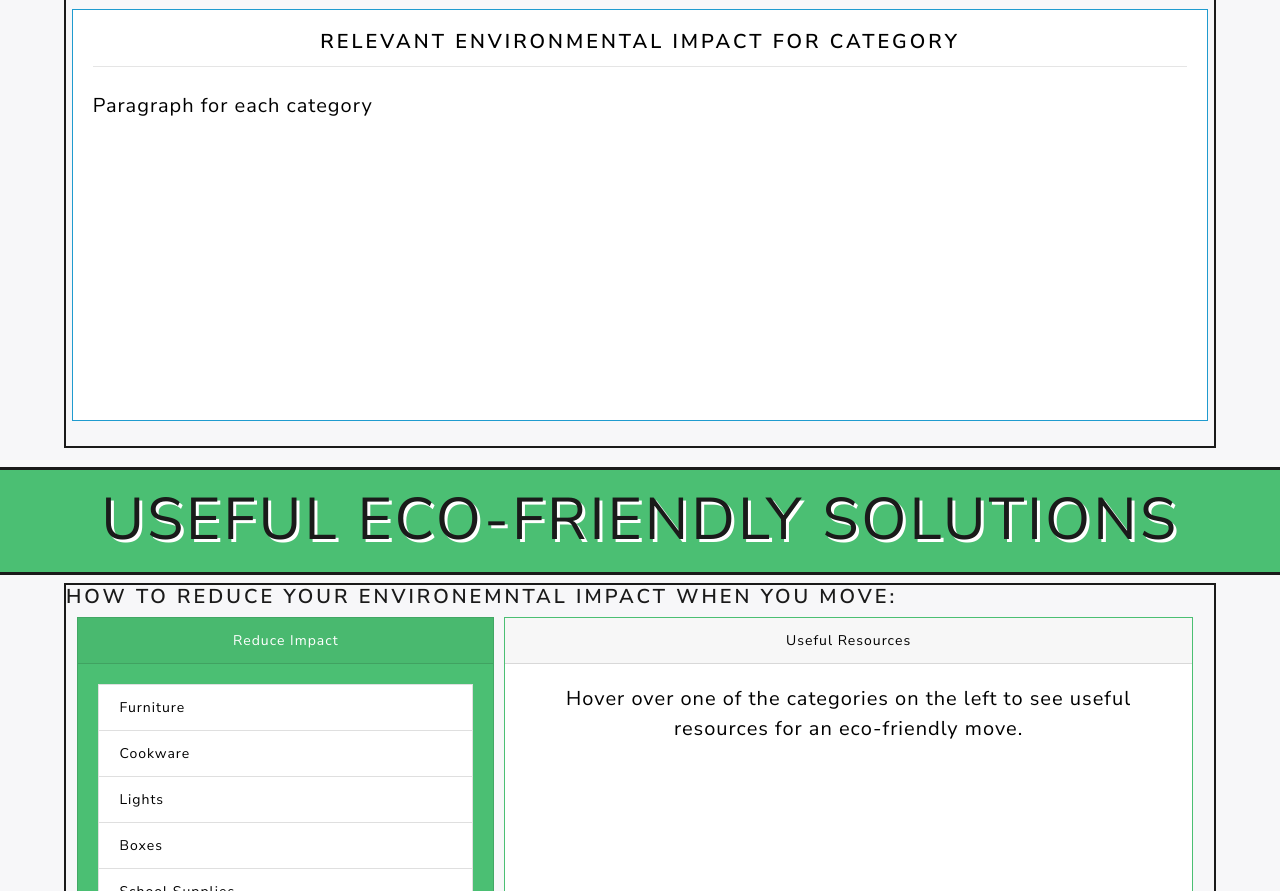
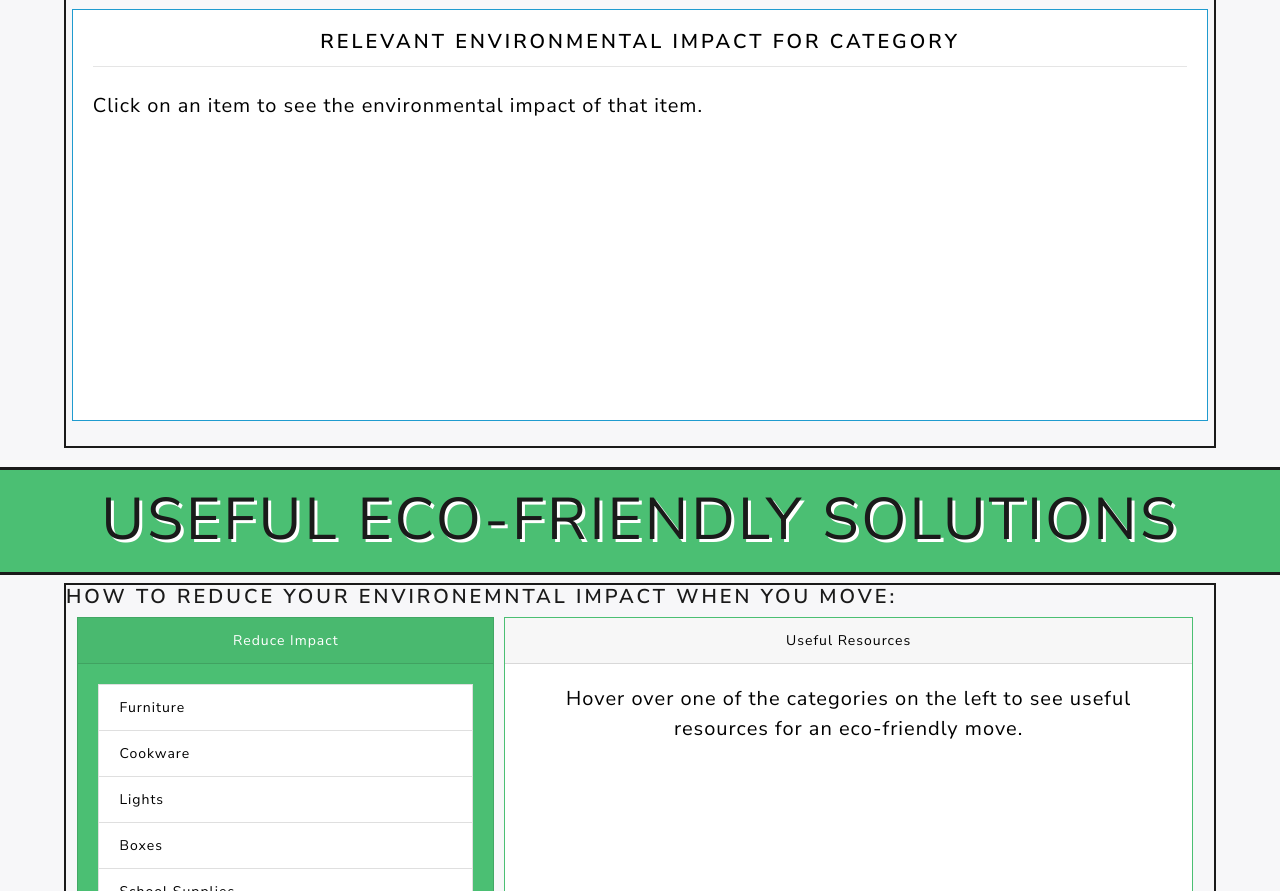
Before and after one commit to jmidvidy/jmidvidy.github.io, a plain HTML site: page index.html in a window 1280 px wide. Shown: the part 3270-4161 px from the top of the page. Drawn offline with nearby package versions, Linux system fonts and the light colour scheme.

Commit message:
finished captions 2

```diff
--- a/index.html
+++ b/index.html
@@ -123,7 +123,7 @@
                   <div class="card-body">
                     <h4 class="card-title">Relevant Environmental Impact for Category</h4>
                     <hr class="my-4">
-                    <p class="card-text" id="impact-paragraph">Paragraph for each category</p>
+                    <p class="card-text" id="impact-paragraph">Click on an item to see the environmental impact of that item.</p>
                   </div>
             </div>
           </div>
```
